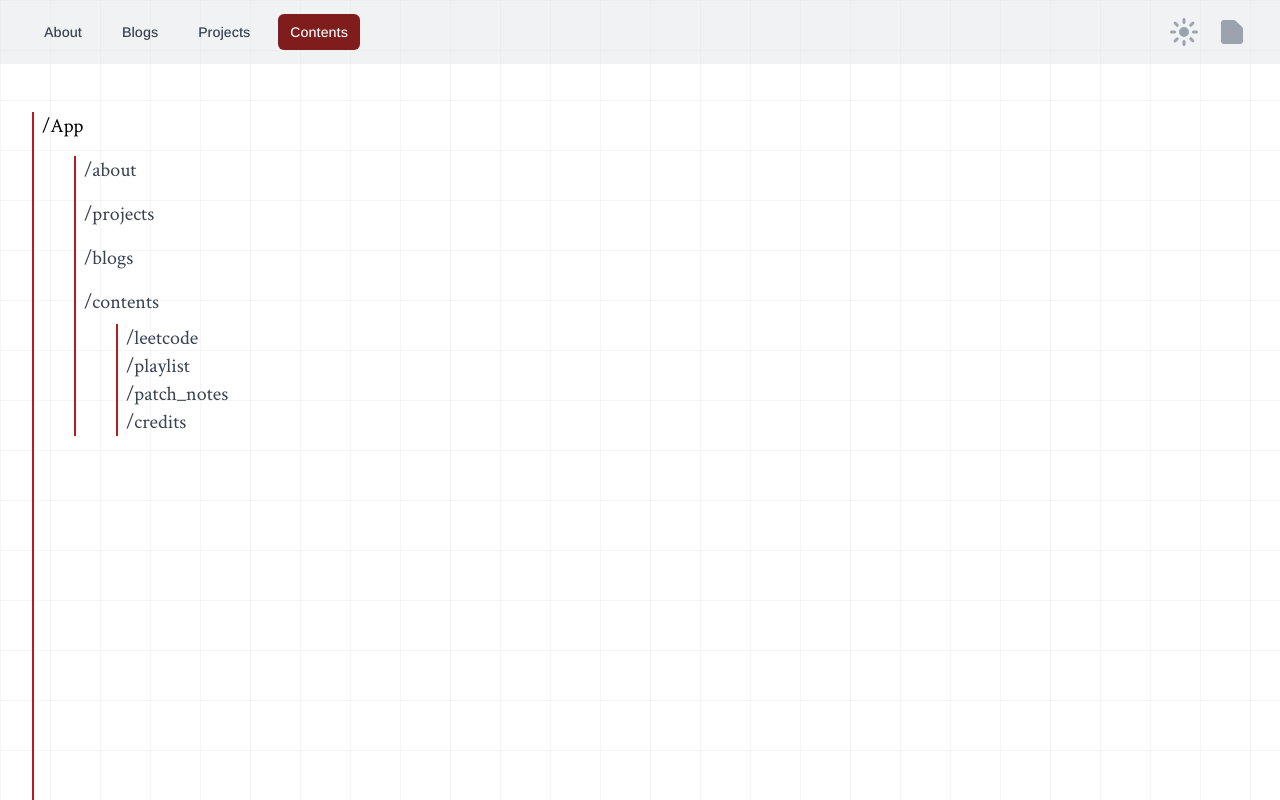
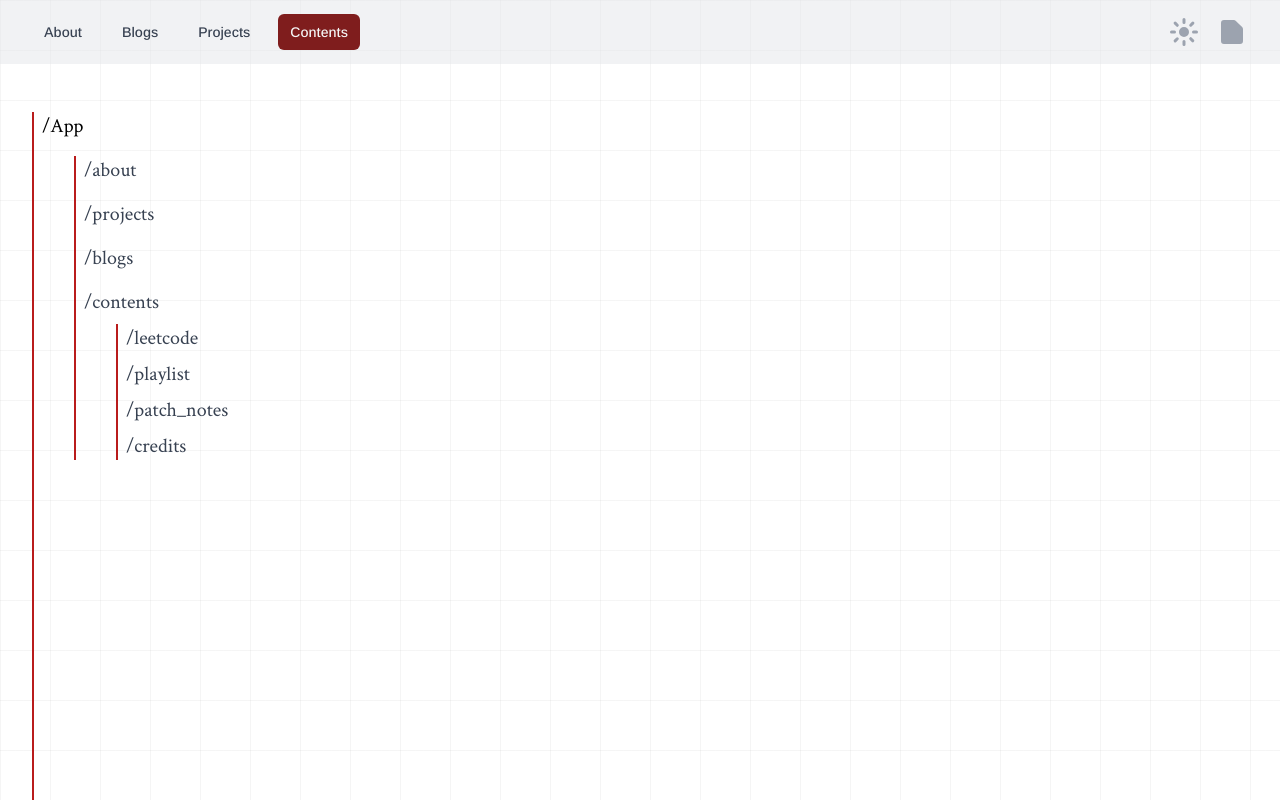
Before and after one commit to zlrkw11/zl-v2, a Next.js app: page /contents in a window 1280 px wide. Shown: the top 800 px of the page. Built offline with nearby package versions, Linux system fonts and the light colour scheme.

Commit message:
fix: dark mode color

```diff
--- a/app/contents/page.tsx
+++ b/app/contents/page.tsx
@@ -47,7 +47,7 @@ const Menu = () => {
         <h1 className="text-xl text-black mr-auto">
           <span className="dark:text-neutral-400">/App</span>
         </h1>
-        <div className="flex flex-col gap-4 ml-8 text-xl border-l-2 border-red-700 pl-2">
+        <div className="flex flex-col gap-4 ml-8 text-xl border-l-2 border-red-700 pl-2 dark:text-gray-300">
           <Link href="/">
             {" "}
             <div className="hover:underline underline-offset-2">/about</div>
@@ -65,7 +65,7 @@ const Menu = () => {
             {" "}
             <div className="">
               <p className="hover:underline underline-offset-2">/contents</p>
-              <div className="border-l-2 border-red-700 pl-2 ml-8 mt-2">
+              <div className="border-l-2 border-red-700 pl-2 ml-8 mt-2 flex flex-col gap-2">
                 <Link href="/contents/leetcode">
                   {" "}
                   <div className="hover:underline underline-offset-2">
```
